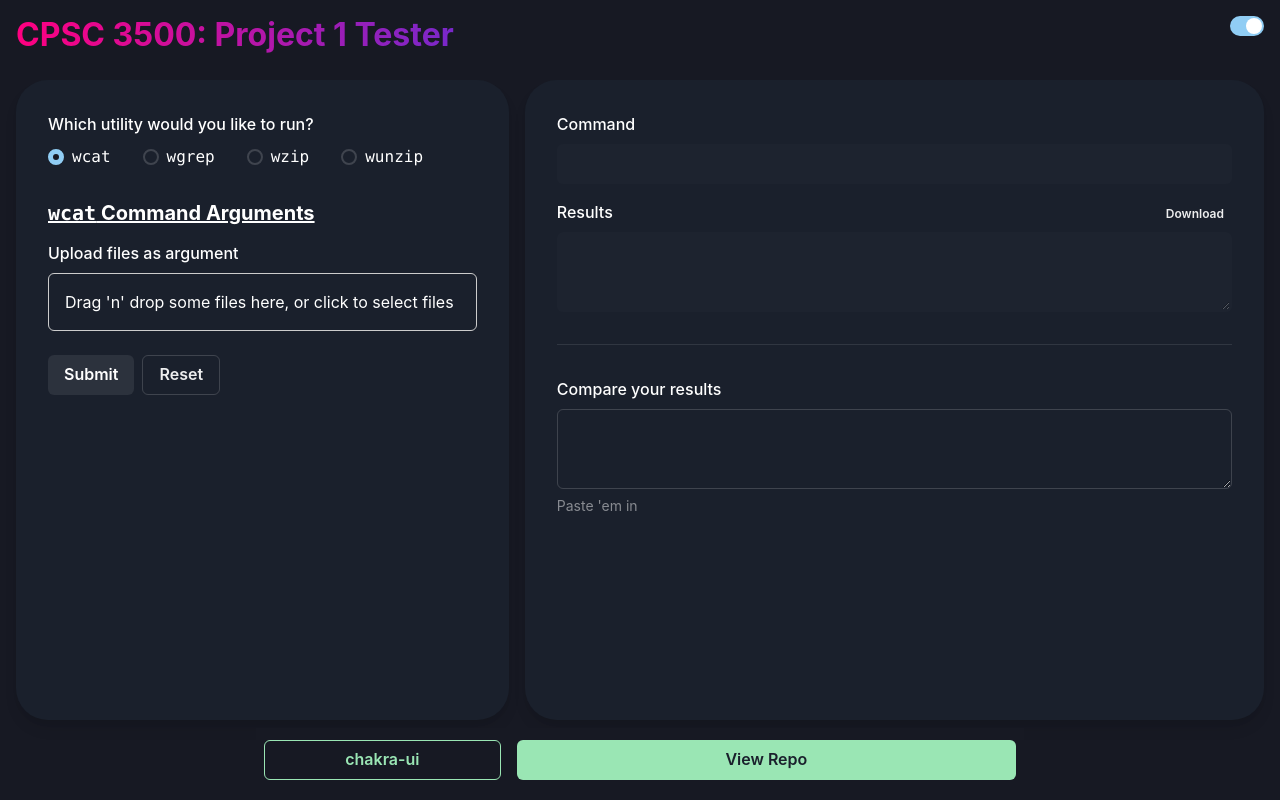
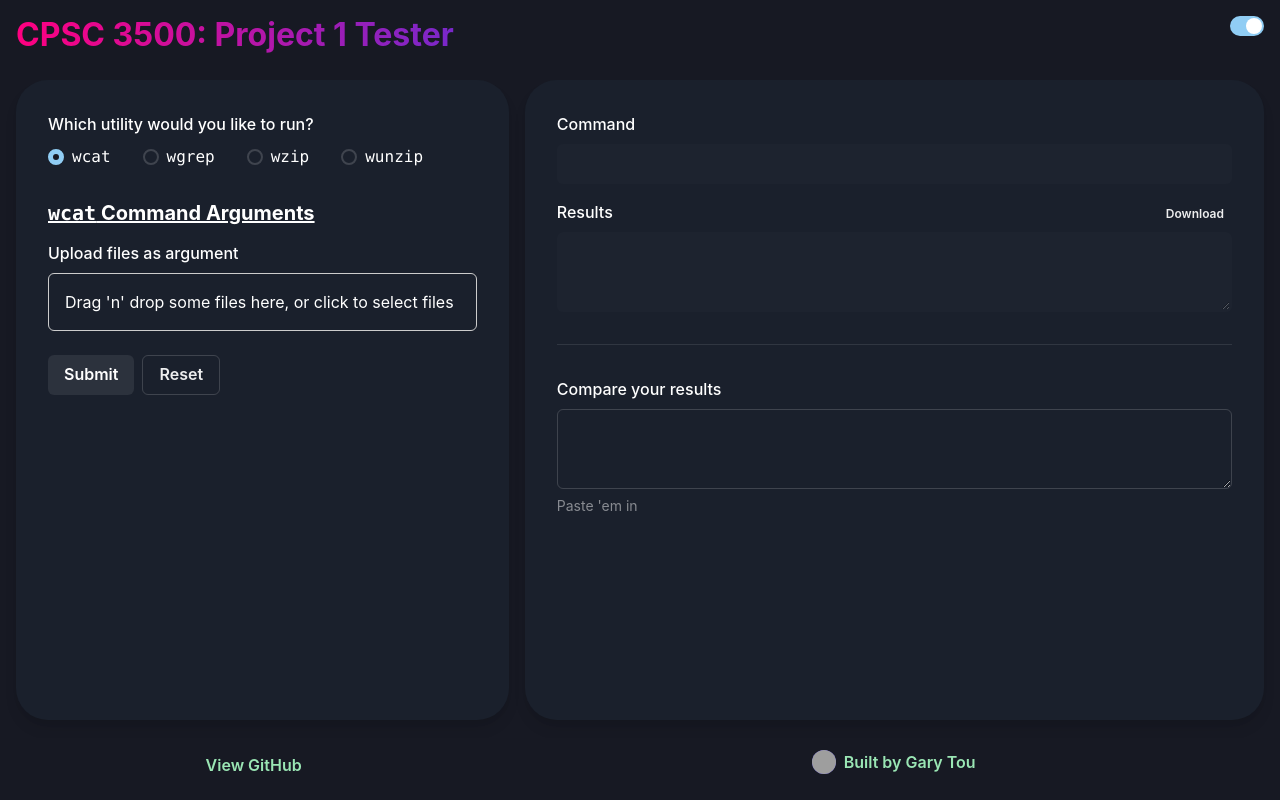
Before and after one commit to garyhtou/CPSC3500-P1-Tester-Site, a Next.js app: page / in a window 1280 px wide. Built offline with nearby package versions, Linux system fonts and the light colour scheme; grey boxes are pictures that could not be loaded.

Commit message:
clean up repo a bit

```diff
--- a/src/components/CTA.tsx
+++ b/src/components/CTA.tsx
@@ -1,4 +1,4 @@
-import { Link as ChakraLink, Button } from '@chakra-ui/react';
+import { Link as ChakraLink, Button, Avatar } from '@chakra-ui/react';
 
 import { Container } from './Container';
 
@@ -8,24 +8,29 @@ export const CTA = () => (
 		position='fixed'
 		bottom='0'
 		width='100%'
-		maxWidth='48rem'
 		pt={3}
 		pb={5}
 	>
-		<ChakraLink isExternal href='https://chakra-ui.com' flexGrow={1} mx={2}>
-			<Button width='100%' variant='outline' colorScheme='green'>
-				chakra-ui
+		<ChakraLink
+			isExternal
+			href='https://github.com/garyhtou/cpsc3500-p1-tester-site'
+			flexGrow={2}
+			mx={2}
+		>
+			<Button width='100%' variant='link' colorScheme='green'>
+				View GitHub
 			</Button>
 		</ChakraLink>
 
-		<ChakraLink
-			isExternal
-			href='https://github.com/vercel/next.js/blob/canary/examples/with-chakra-ui-typescript'
-			flexGrow={3}
-			mx={2}
-		>
-			<Button width='100%' variant='solid' colorScheme='green'>
-				View Repo
+		<ChakraLink isExternal href='https://garytou.com' flexGrow={3} mx={2}>
+			<Button width='100%' variant='link' colorScheme='green'>
+				<Avatar
+					name='Gary Tou'
+					size={'xs'}
+					mr={'0.5rem'}
+					src='https://assets.garytou.com/profile/GaryTou.jpg'
+				/>
+				<span>Built by Gary Tou</span>
 			</Button>
 		</ChakraLink>
 	</Container>
```
Also changed, not shown: 1 other file (tests, documents, lock files or other folders).
